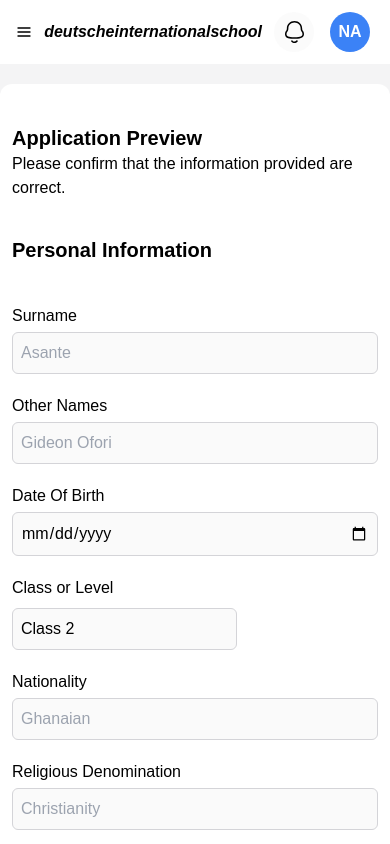
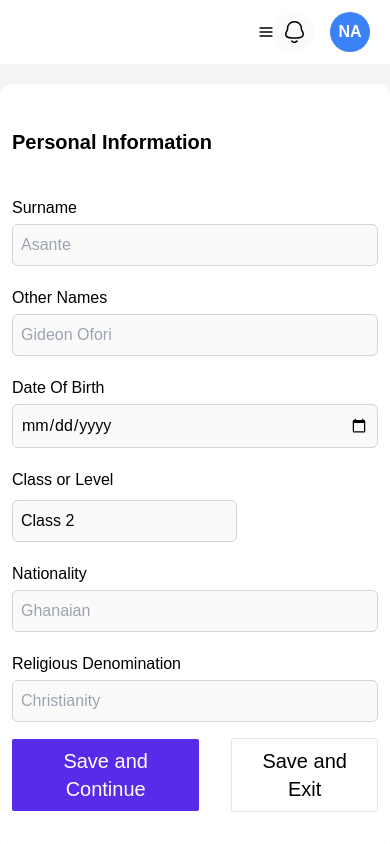
Before and after one commit to sappiah085/project-management, a Next.js app: page /enrollment in a window 390 px wide. Shown: the top 844 px of the page. Built offline with nearby package versions, Linux system fonts and the light colour scheme; a web font is replaced by a local one.

Commit message:
finally done with ui

```diff
--- a/components/enrollmentNav/enrollmentNav.tsx
+++ b/components/enrollmentNav/enrollmentNav.tsx
@@ -12,7 +12,7 @@ export default function EnrollmentNav({ handleOpen, showToggle = true }: any) {
             <FiMenu />
           </button>
         )}
-        <span className="flex items-center gap-2    p-2 px-3 rounded-3xl mx-auto">
+        <span className="lg:flex items-center gap-2    p-2 px-3 rounded-3xl hidden  mx-auto">
           <LogoName />
         </span>
         <div className="flex gap-4 items-center ">
--- a/pages/enrollment.tsx
+++ b/pages/enrollment.tsx
@@ -6,7 +6,7 @@ import PreviousSchool from "@/components/previousSchool/previousSchool";
 import SubmitBtn from "@/components/submitButton/submitButton";
 import { useState } from "react";
 export default function Enrollment() {
-  const [active, setActive] = useState(4);
+  const [active, setActive] = useState(0);
   const [PopUp, setPopUp] = useState(false);
   const [completed, setCompleted] = useState<number[]>([]);
   function handleActive(index: number) {
```
